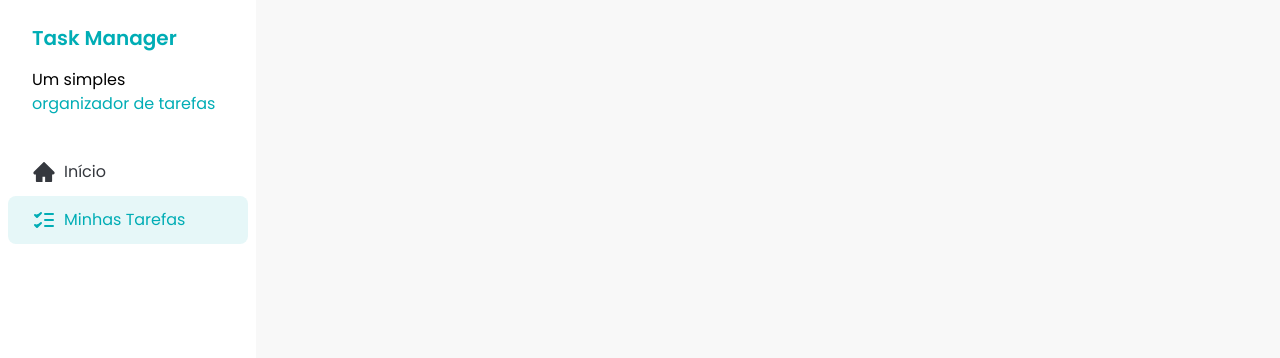
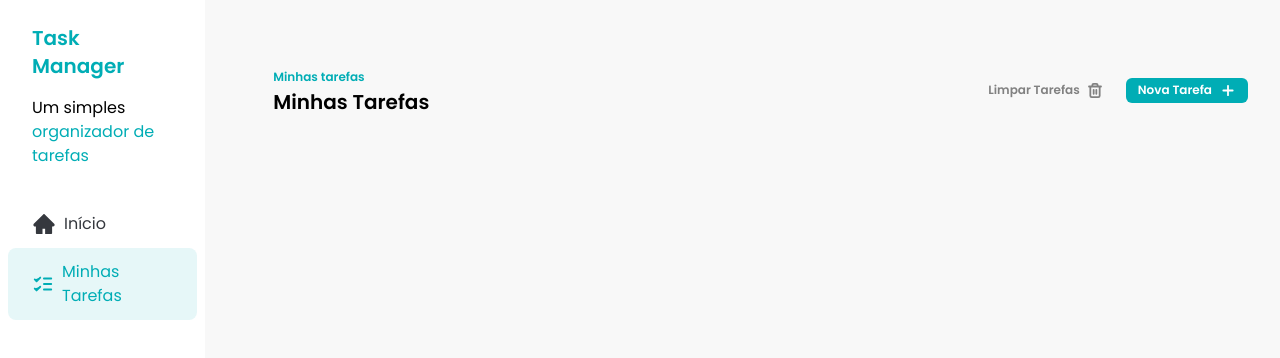
Before and after one commit to PauloRicardofsa98/task-manager, a React (Vite) app: page / in a window 1280 px wide. Shown: the top 358 px of the page. Built offline with nearby package versions, Linux system fonts and the light colour scheme.

Commit message:
feat: add initial Tasks component with buttons and integrate add/trash SVG icons

```diff
--- a/src/App.jsx
+++ b/src/App.jsx
@@ -1,9 +1,11 @@
 import SideBar from "./components/Sidebar";
+import Tasks from "./components/Tasks";
 
 const App = () => {
   return (
-    <div className="">
+    <div className="flex gap-9">
       <SideBar />
+      <Tasks />
     </div>
   );
 };
--- /dev/null
+++ b/src/components/Button.jsx
@@ -0,0 +1,20 @@
+const Button = ({ children, variant = "primary" }) => {
+  const getVariantClasses = () => {
+    if (variant === "primary") {
+      return "bg-[#00ADB5] text-white";
+    }
+    if (variant === "ghost") {
+      return "text-[#818181] bg-transparent";
+    }
+  };
+
+  return (
+    <button
+      className={`flex items-center gap-2 rounded-md px-3 py-1 text-xs font-semibold transition hover:opacity-75 ${getVariantClasses()}`}
+    >
+      {children}
+    </button>
+  );
+};
+
+export default Button;
--- /dev/null
+++ b/src/components/Tasks.jsx
@@ -0,0 +1,28 @@
+import Button from "./Button";
+import AddIcon from "../assets/icons/add.svg?react";
+import TrashIcon from "../assets/icons/trash.svg?react";
+
+const Tasks = () => {
+  return (
+    <div className="w-full px-8 py-16">
+      <div className="flex w-full justify-between">
+        <div>
+          <span className="text-xs font-semibold text-[#00ADB5]">
+            Minhas tarefas
+          </span>
+          <h2 className="text-xl font-semibold">Minhas Tarefas</h2>
+        </div>
+        <div className="flex items-center gap-3">
+          <Button variant={"ghost"}>
+            Limpar Tarefas <TrashIcon />
+          </Button>
+          <Button>
+            Nova Tarefa <AddIcon />
+          </Button>
+        </div>
+      </div>
+    </div>
+  );
+};
+
+export default Tasks;
```
Also changed, not shown: src/assets/icons/add.svg (added), src/assets/icons/trash.svg (added).
